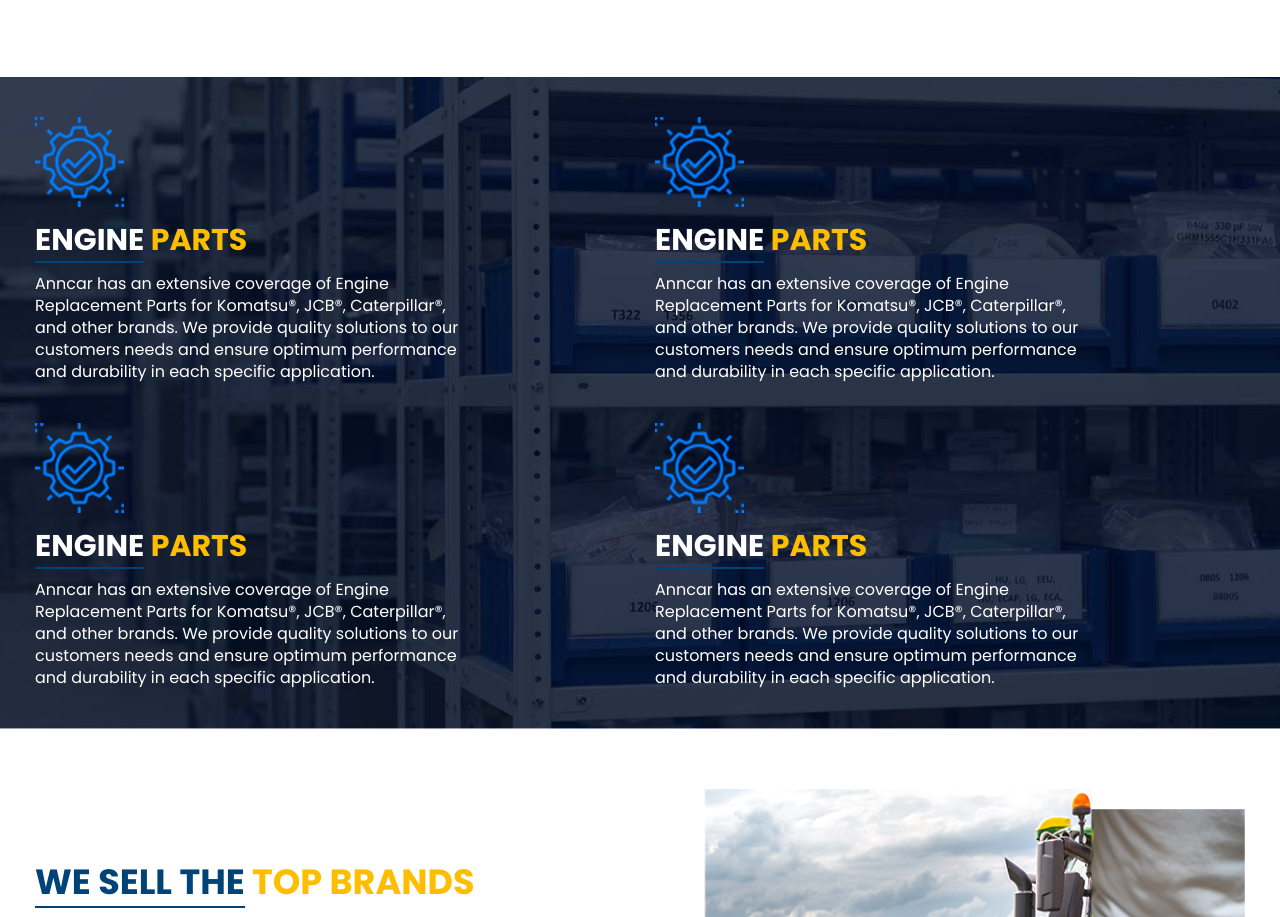
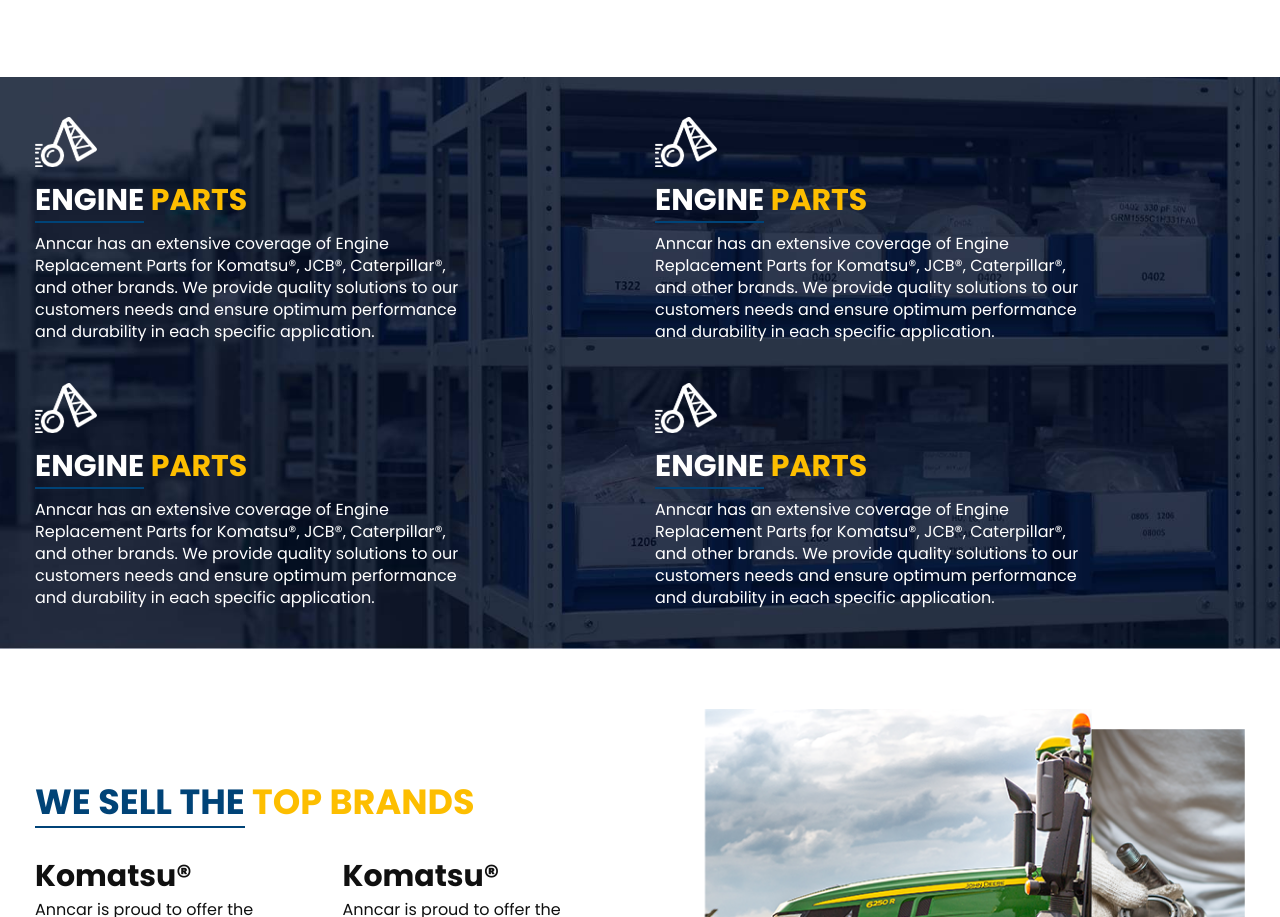
Before and after one commit to mosfequr11/styling-secrets, a plain HTML site: page assessment-1/index.html in a window 1280 px wide. Shown: the part 1744-2661 px from the top of the page. Drawn offline with nearby package versions, Linux system fonts and the light colour scheme.

Commit message:
update: categories image

```diff
--- a/assessment-1/index.html
+++ b/assessment-1/index.html
@@ -212,7 +212,7 @@
         <div class="left-side">
           <div class="item-block">
             <div class="icon-img">
-              <img src="assets\images\feature-sm-img.png" alt="Slide 1">
+              <img src="assets\images\categories-itmes.png" alt="Slide 1">
             </div>
             <h4 class="title"><span class="white">ENGINE</span> PARTS</h4>
             <div class="content-box">
@@ -224,7 +224,7 @@
           </div>
           <div class="item-block">
             <div class="icon-img">
-              <img src="assets\images\feature-sm-img.png" alt="Slide 1">
+              <img src="assets\images\categories-itmes.png" alt="Slide 1">
             </div>
             <h4 class="title"><span class="white">ENGINE</span> PARTS</h4>
             <div class="content-box">
@@ -238,7 +238,7 @@
         <div class="right-side">
           <div class="item-block">
             <div class="icon-img">
-              <img src="assets\images\feature-sm-img.png" alt="Slide 1">
+              <img src="assets\images\categories-itmes.png" alt="Slide 1">
             </div>
             <h4 class="title"><span class="white">ENGINE</span> PARTS</h4>
             <div class="content-box">
@@ -250,7 +250,7 @@
           </div>
           <div class="item-block">
             <div class="icon-img">
-              <img src="assets\images\feature-sm-img.png" alt="Slide 1">
+              <img src="assets\images\categories-itmes.png" alt="Slide 1">
             </div>
             <h4 class="title"><span class="white">ENGINE</span> PARTS</h4>
             <div class="content-box">
```
Also changed, not shown: assessment-1/assets/images/categories-itmes.png (added).
